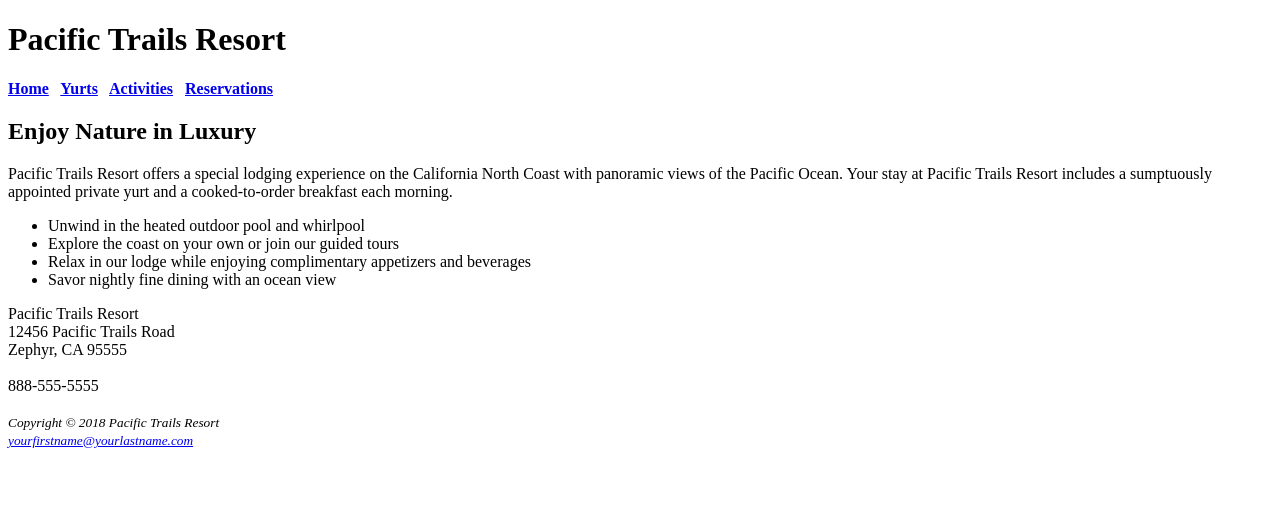
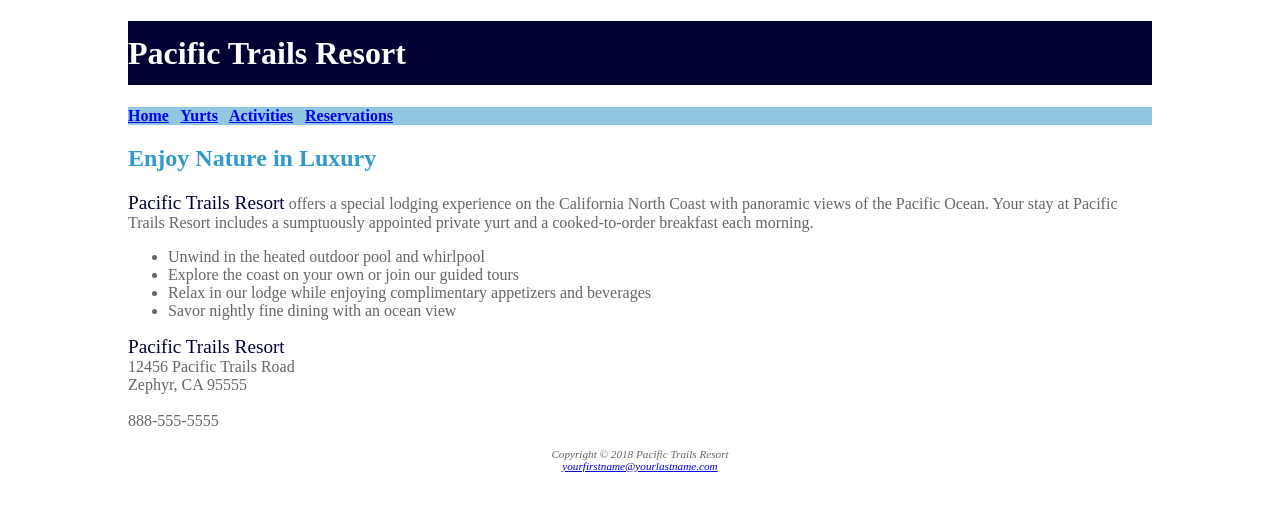
Before and after one commit to 44144-Sp22/ch3casestudy-makaylapolak, a plain HTML site: page index.html in a window 1280 px wide. Drawn offline with Linux system fonts and the light colour scheme.

Commit message:
Finished Ch3CaseStudy

```diff
--- a/index.html
+++ b/index.html
@@ -3,22 +3,22 @@
 <head>
 <title>Pacific Trails Resort</title>
 <meta charset="utf-8">
+<link rel="stylesheet" href="pacific.css" media="screen">
 </head>
 <body>
+  <div id="wrapper">
 <header>
 <h1>Pacific Trails Resort</h1>
 </header>
 <nav>
-<b>
 <a href="index.html">Home</a> &nbsp;
 <a href="yurts.html">Yurts</a> &nbsp;
 <a href="activities.html">Activities</a> &nbsp;
 <a href="reservations.html">Reservations</a>
-</b>
 </nav>
 <main>
 <h2>Enjoy Nature in Luxury</h2>
-<p>Pacific Trails Resort offers a special lodging experience on the California North
+<p><span class="resort">Pacific Trails Resort</span> offers a special lodging experience on the California North
 Coast with panoramic views of the Pacific Ocean. Your stay at Pacific Trails Resort includes a sumptuously appointed private yurt and a cooked-to-order breakfast each morning.</p>
 <ul>
   <li>Unwind in the heated outdoor pool and whirlpool</li>
@@ -27,16 +27,16 @@ Coast with panoramic views of the Pacific Ocean. Your stay at Pacific Trails Res
   <li>Savor nightly fine dining with an ocean view</li>
 </ul>
 <div>
-Pacific Trails Resort<br>
+<span class="resort">Pacific Trails Resort</span><br>
 12456 Pacific Trails Road<br>
 Zephyr, CA 95555<br><br>
 888-555-5555<br><br>
 </div>
 </main>
 <footer>
-<small><i>Copyright &copy; 2018 Pacific Trails Resort<br>
+Copyright &copy; 2018 Pacific Trails Resort<br>
 <a href="mailto:yourfirstname@yourlastname.com">yourfirstname@yourlastname.com</a>
-</i></small>
 </footer>
+</div>
 </body>
 </html>
--- /dev/null
+++ b/pacific.css
@@ -0,0 +1,42 @@
+/*Add this in so that older browsers know how to display newer HTML5 elements*/
+header, nav, main, footer, aside {display: block;}
+/*By default browser only includes widht/height of the element to determine space to take up,
+by changing the box-sizing to border-box, any padding and border will be included in the width and height
+use universal selector (*) to select all elements*/
+*{box-sizing: border-box;}
+
+body {margin: 0;
+	 background-color: #ffffff;
+   color: #666666;
+   font: Arial;
+}
+header {  background-color: #000033;
+ color: #ffffff;
+ font: georgia;
+}
+nav { font-weight: bold;
+  background-color: #90c7e3;
+}
+aside {
+}
+main {
+}
+footer { font-size: .7em;
+  font-style: italic;
+  text-align: center;
+}
+h1 { line-height: 200%;
+}
+h2 {color: #3399cc;
+  font: georgia;
+}
+dt { color: #000033;
+  font-weight: bold;
+}
+.resort {
+  color: #000033;
+  font-size: 1.2em;
+}
+#wrapper { width: 80%;
+margin-left: auto;
+margin-right: auto;}
```
Also changed, not shown: yurts.html (+6 -6 lines).
